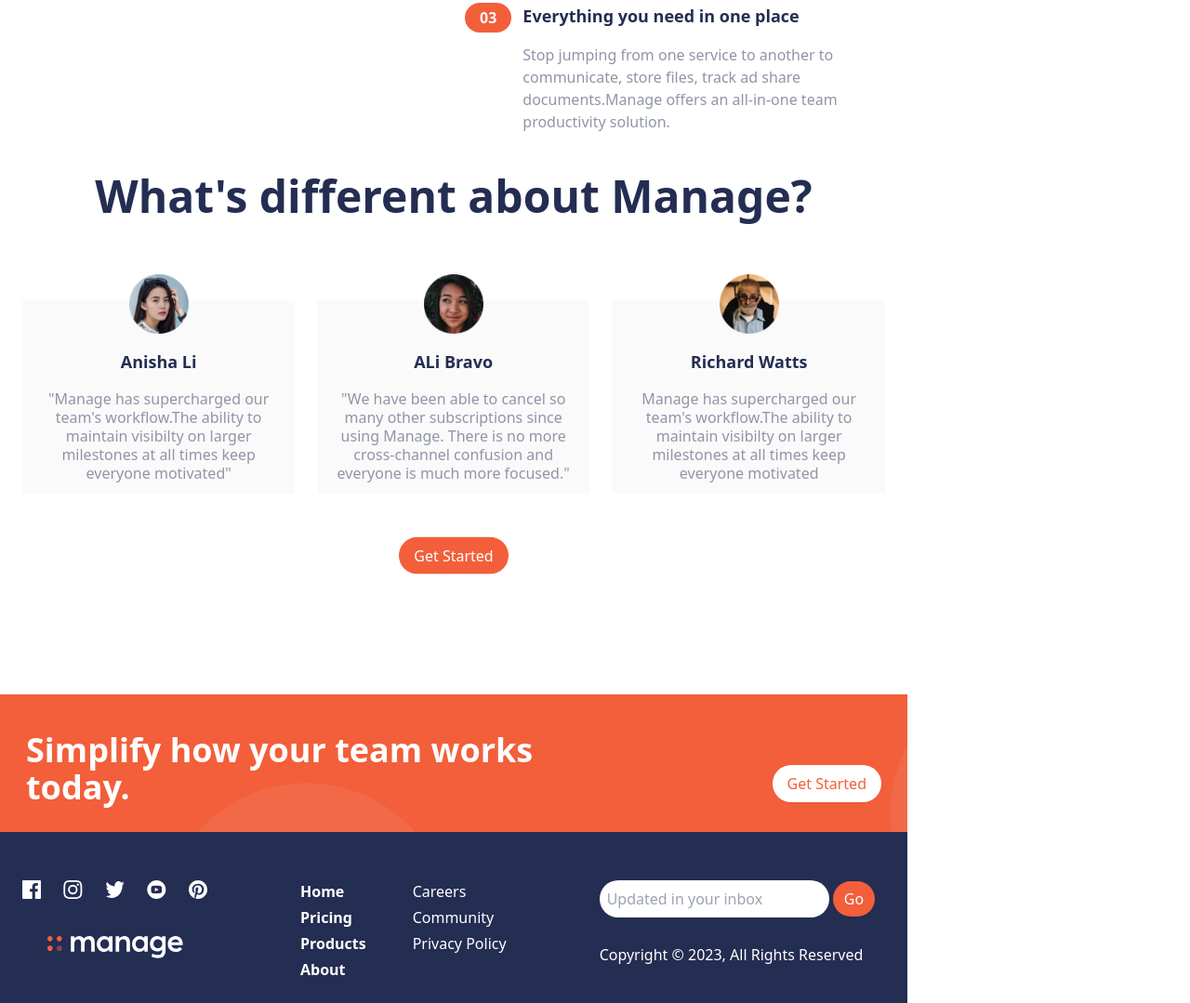
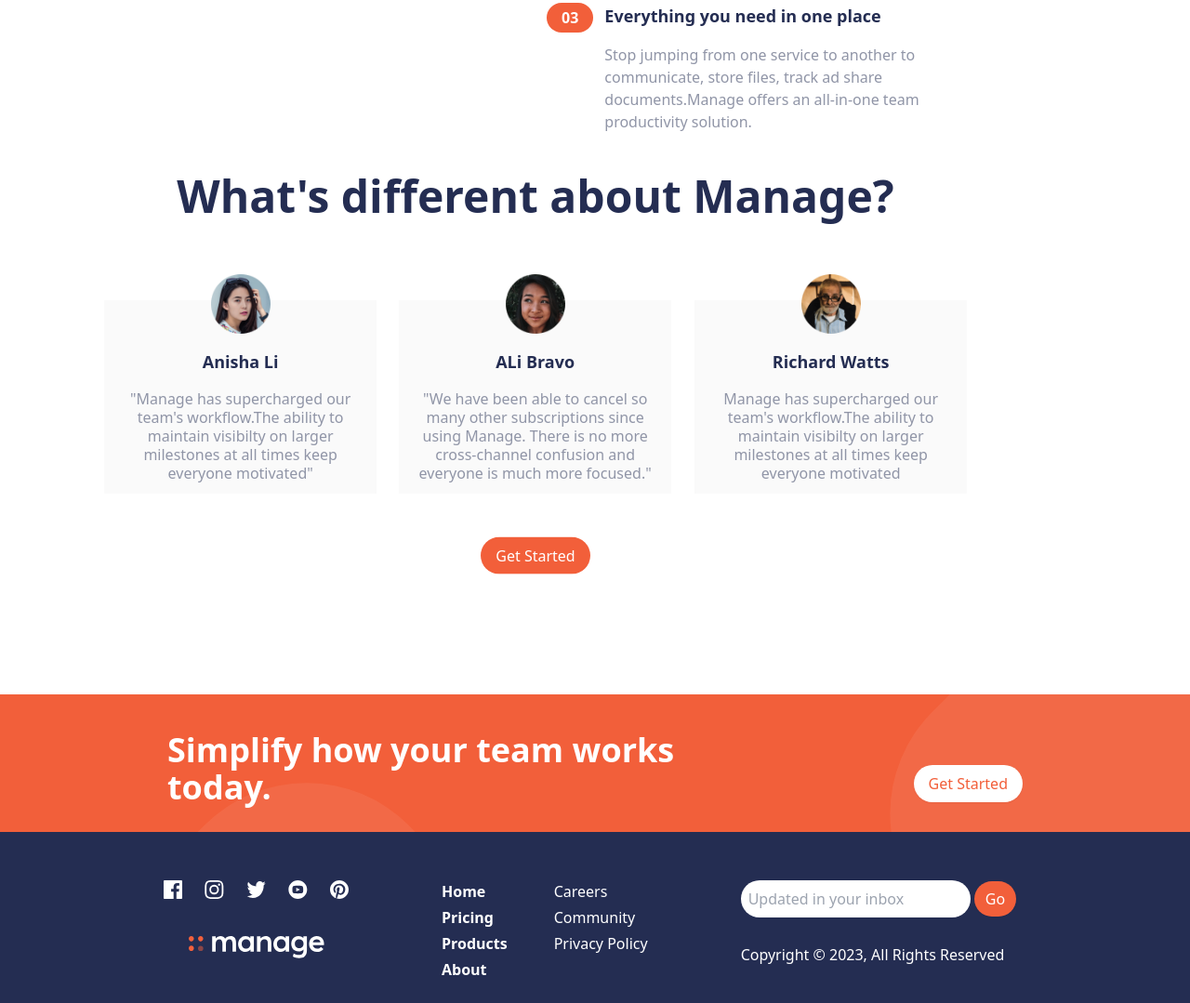
Before and after one commit to starkid111/Tailwind-landing-page, a website: page index.html in a window 1280 px wide. Shown: the part 997-2076 px from the top of the page at 93% size. Drawn offline with nearby package versions, Linux system fonts and the light colour scheme; files whose address does not match are found by name.

Commit message:
Update index.html

```diff
--- a/index.html
+++ b/index.html
@@ -49,7 +49,7 @@
     </nav>
 
     <!--Hero Section-->
-    <div class="container">
+    <div class="">
         <!--Hero-section-->
         <div  class="container mx-auto flex flex-col-reverse items-center px-6 mt-10 md:mt-4 md:flex-row ">
         <!--Hero text section-->
@@ -68,7 +68,7 @@
     </div>
 
     <!--Second section-->
-<div class="section2 w-[90%] container">
+<div class="section2 w-[90%]">
     <!--flex-container-->
     <div class="container flex flex-col mx-auto px-4  space-y-12  mb-5 md:flex-row md:space-y-0 md:space-x-6">
    <!--Left Item-->
@@ -129,7 +129,7 @@
 
 
 <!--Third Section-->
-<div class="section3 w-[90%] md:w-[100%] container">
+<div class="section3 w-[90%]">
   <div class="container mx-auto p-6 flex flex-col space-y-14" data-aos="flip-up">
     <!--Header-->
     <h1 class="text-darkBlue font-bold text-4xl mb-8 text-center max-w-6xl  lg:text-5xl">What's different about Manage?</h1>
@@ -177,7 +177,7 @@
 
 
 <!--Fourth Section-->
-<div class="mt-24 container  bg-brightRed w-[90%] md:w-[100%]" id="section4" data-aos="">
+<div class="mt-24  bg-brightRed w-[90%] md:w-[100%]" id="section4" data-aos="">
     <div class="container mx-auto  flex flex-col space-y-8 items-center p-7 pt-10 md:flex-row md:space-x-6 md:justify-between">
         <h1 class="text-white font-bold text-center text-4xl md:w-2/3 md:6xl md:text-left md:justify-between">Simplify how your team works today.</h1>
         <a href="#" class="px-4 py-2 bg-white rounded-full  text-brightRed shadow-sm self-center hover:bg-gray-200">Get Started</a>
@@ -185,7 +185,7 @@
 </div>
 
 <!--Footer section-->
-<div class="footer container  bg-darkBlue w-[90%] md:w-[100%]">
+<div class="footer  bg-darkBlue w-[90%] md:w-[100%]">
     <div class="container mx-auto flex flex-col items-center  p-6  md:flex-row">
     <div class=" flex flex-col-reverse items-center  space-y-7 md:flex-row md:items-start md:space-x-[20px] lg:space-x-[100px]">
         <!--images and icons-->
```
